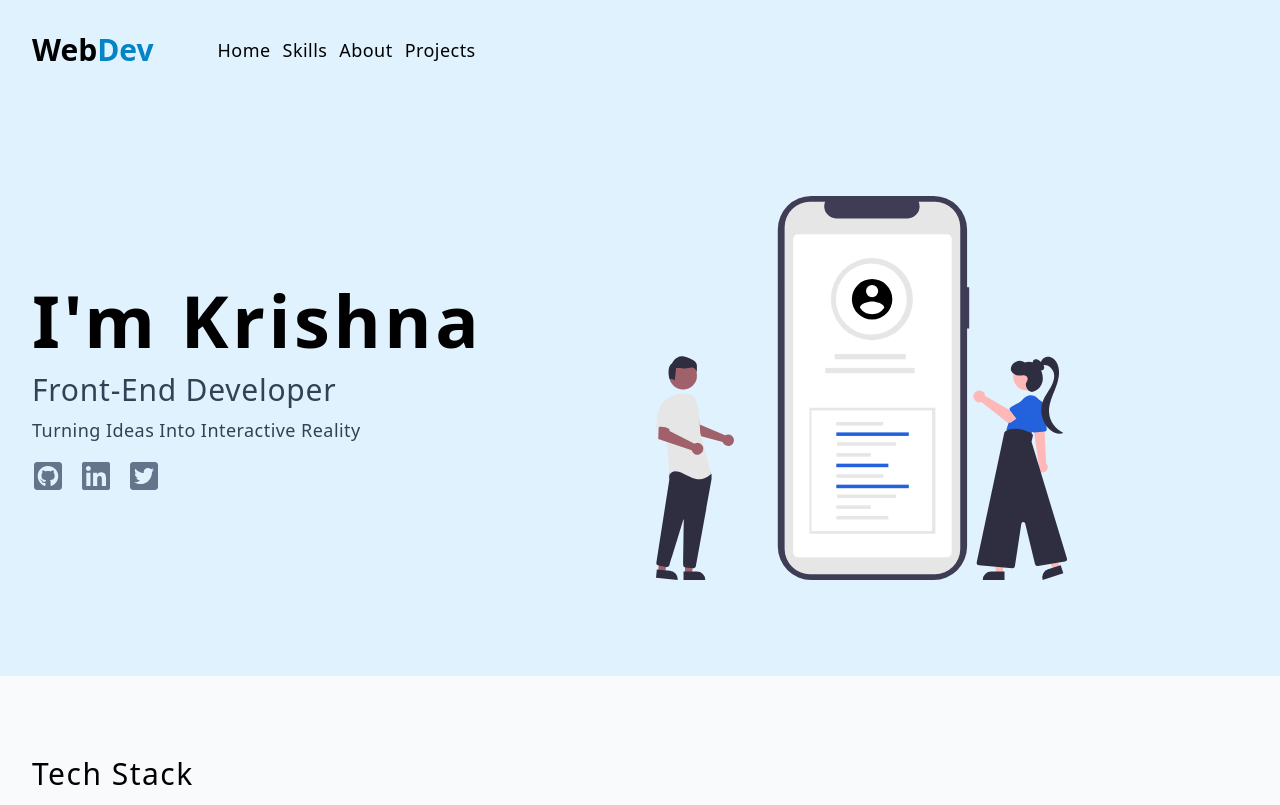
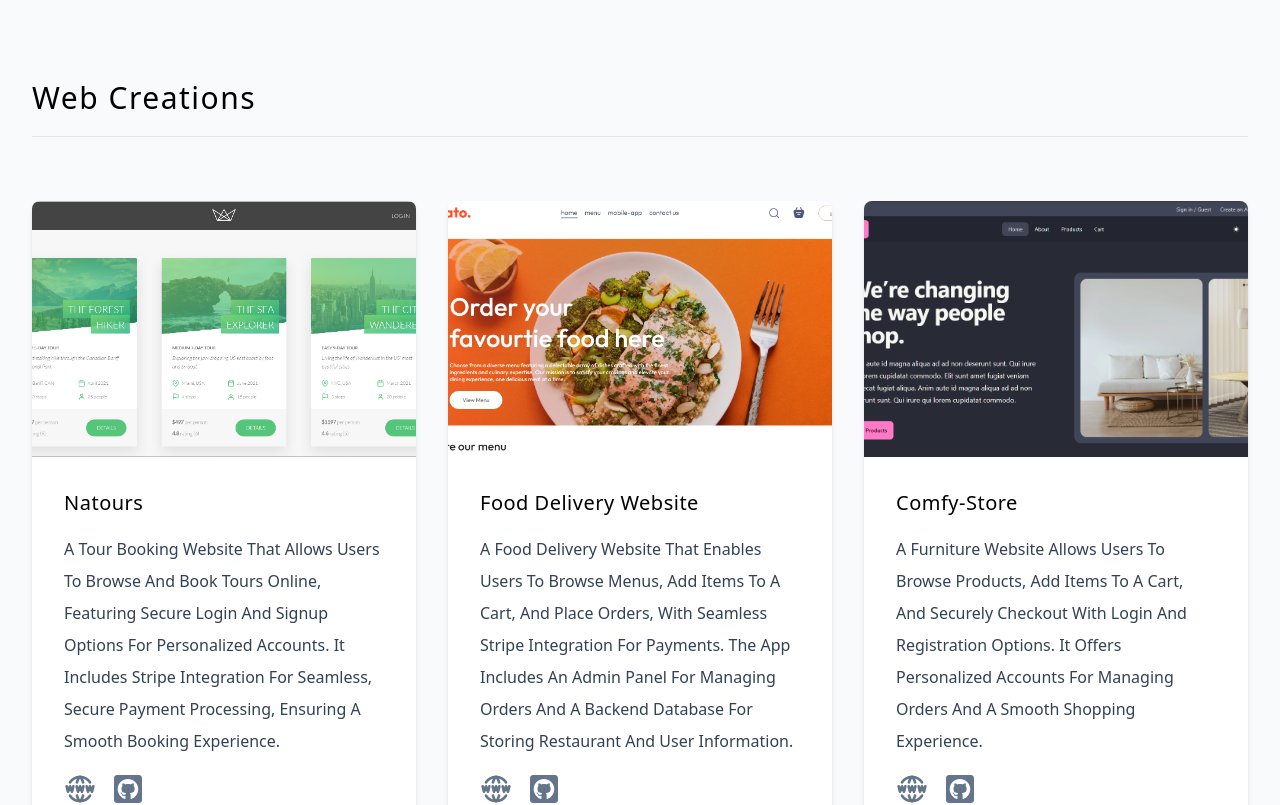
Before and after one commit to Saijucodes/WebDev, a React (Vite) app: page /projects in a window 1280 px wide. Shown: the top 805 px of the page. Built offline with nearby package versions, Linux system fonts and the light colour scheme.

Commit message:
Update App.jsx

```diff
--- a/src/App.jsx
+++ b/src/App.jsx
@@ -1,16 +1,19 @@
 import Main from "./components/Main";
 import AllProjects from "./components/AllProjects";
-import { HashRouter, Routes, Route } from "react-router-dom";
+import { RouterProvider, createBrowserRouter } from "react-router-dom";
+
+const router = createBrowserRouter([
+  {
+    path: "/",
+    element: <Main />,
+  },
+  {
+    path: "/projects",
+    element: <AllProjects />,
+  },
+]);
 
 const App = () => {
-  return (
-    <HashRouter>
-      <Routes>
-        <Route path="/" element={<Main />} />
-        <Route path="/projects" element={<AllProjects />} />
-      </Routes>
-    </HashRouter>
-  );
+  return <RouterProvider router={router} />;
 };
-
 export default App;
```
